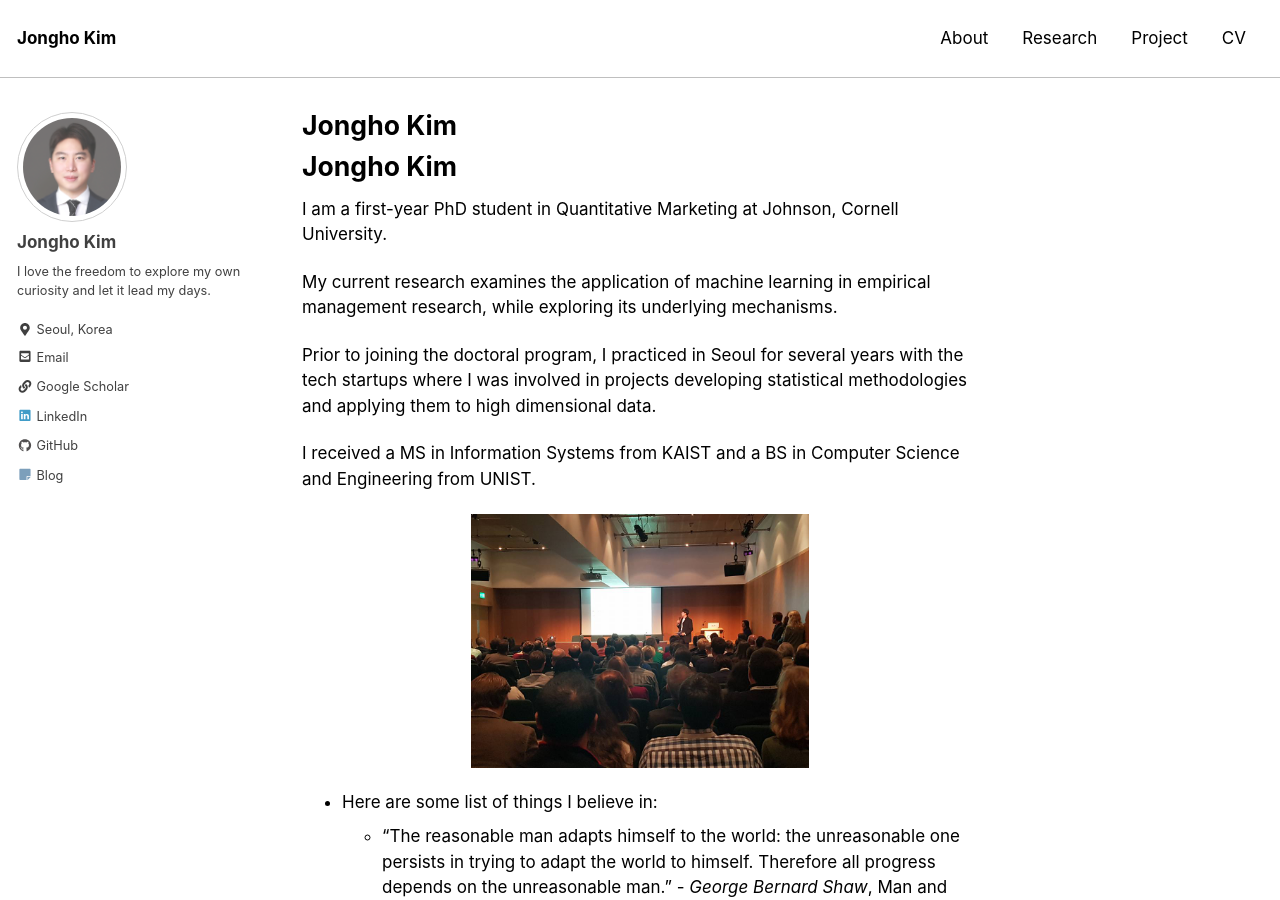
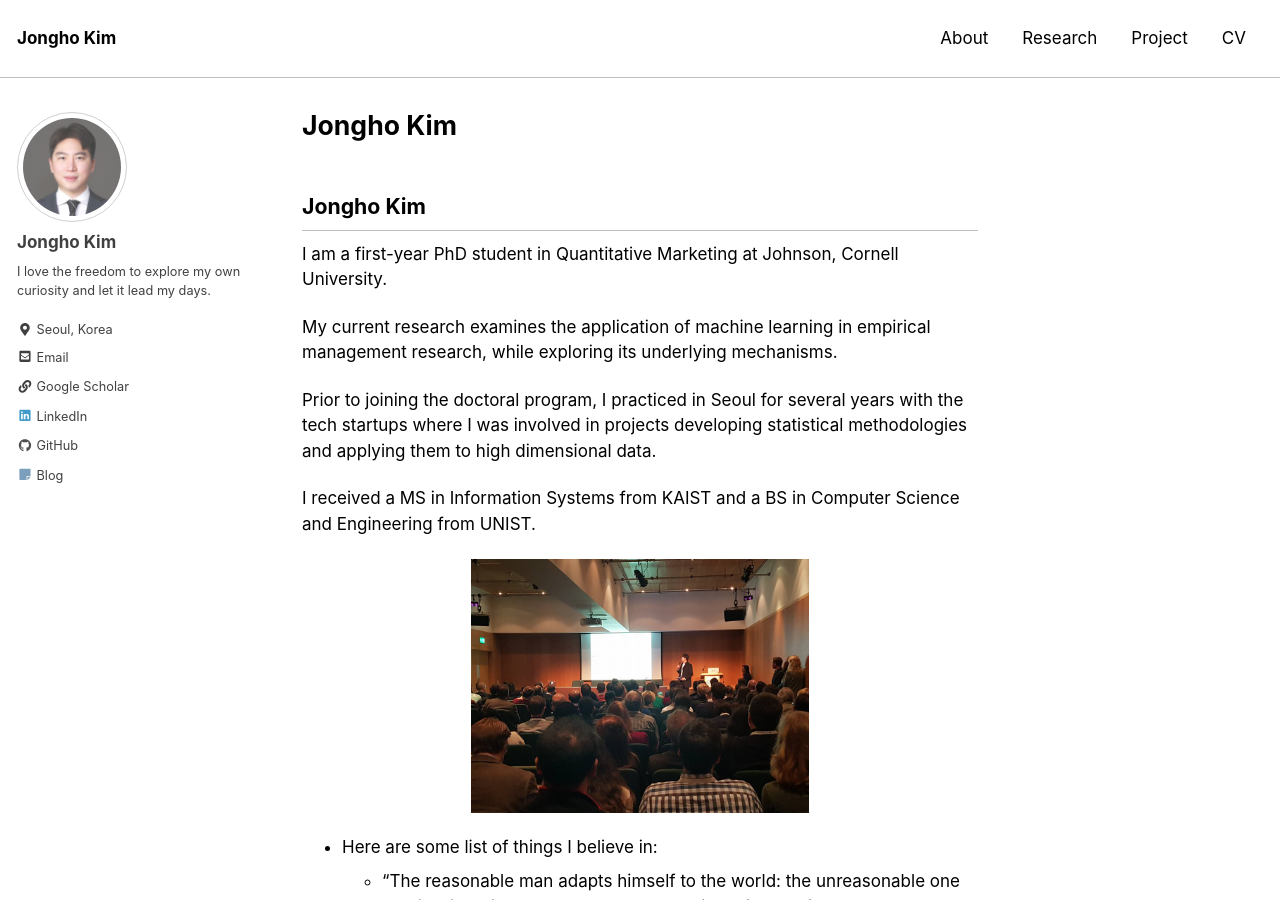
Before and after one commit to jonghkim/jonghkim.github.io, a Jekyll site: the page built from index.md, in a window 1280 px wide and 900 px high. Built offline with Jekyll 4.4.1, drawn with Linux system fonts in a browser that asks for light colours; our own code applies the rules of GitHub Pages for plain Markdown files.

```diff
--- a/index.md
+++ b/index.md
@@ -2,7 +2,7 @@
 layout: single
 author_profile: true
 ---
-# Jongho Kim
+## Jongho Kim
 I am a first-year PhD student in Quantitative Marketing at Johnson, Cornell University.
 
 My current research examines the application of machine learning in empirical management research, while exploring its underlying mechanisms.
```
